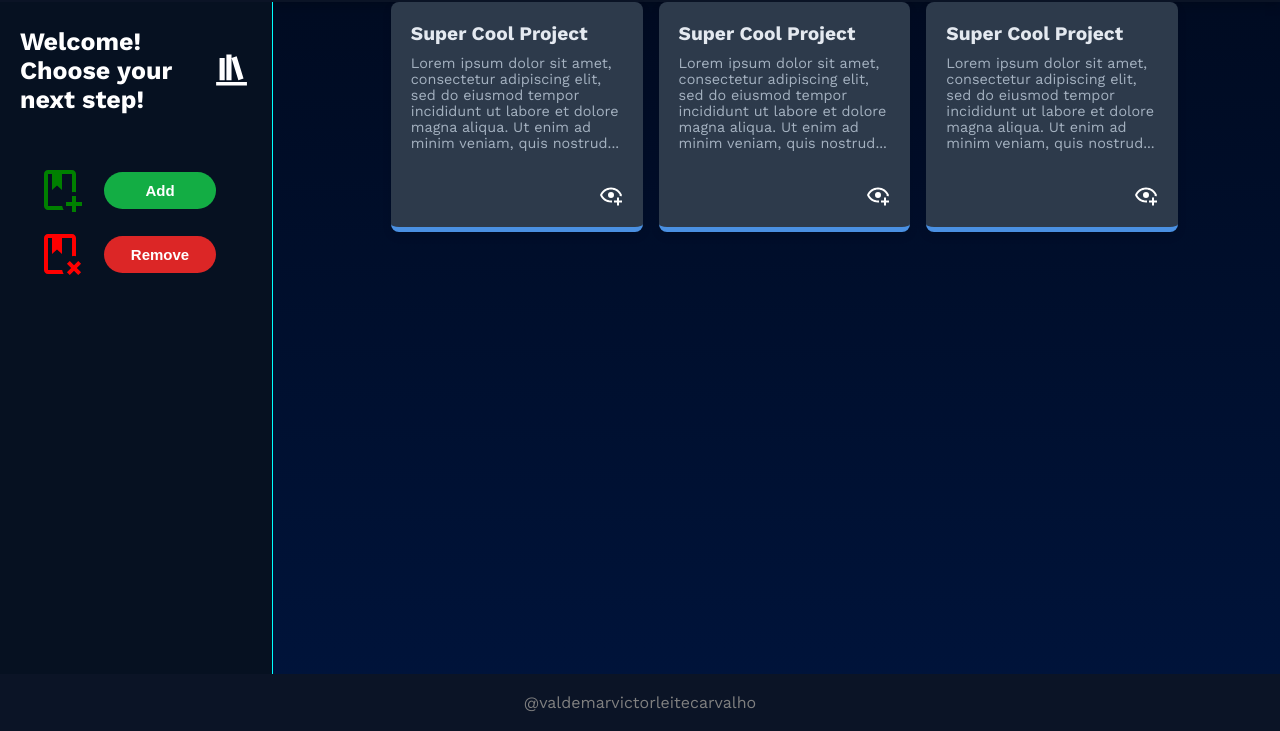
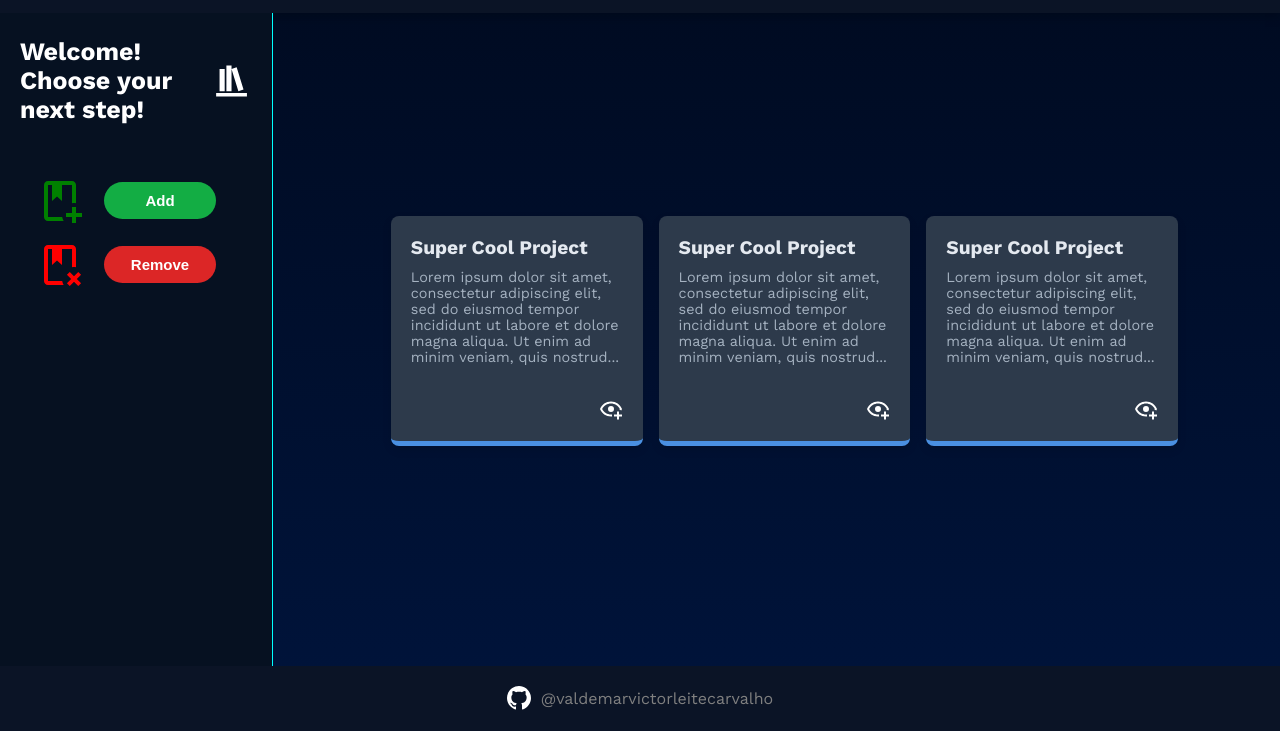
Before and after one commit to valdemarvictorleitecarvalho/MyBookList, a plain HTML site: page src/index.html in a window 1280 px wide. Shown: the part 69-800 px from the top of the page. Drawn offline with nearby package versions, Linux system fonts and the light colour scheme.

Commit message:
Add Github Logo

```diff
--- a/src/index.html
+++ b/src/index.html
@@ -80,6 +80,9 @@
 
 
         <footer class="footer">
+            <svg xmlns="http://www.w3.org/2000/svg" width="24" height="24" viewBox="0 0 24 24" fill="white">
+                <path d="M12 0c-6.626 0-12 5.373-12 12 0 5.302 3.438 9.8 8.207 11.387.599.111.793-.261.793-.577v-2.234c-3.338.726-4.033-1.416-4.033-1.416-.546-1.387-1.333-1.756-1.333-1.756-1.089-.745.083-.729.083-.729 1.205.084 1.839 1.237 1.839 1.237 1.07 1.834 2.807 1.304 3.492.997.107-.775.418-1.305.762-1.604-2.665-.305-5.467-1.334-5.467-5.931 0-1.311.469-2.381 1.236-3.221-.124-.303-.535-1.524.117-3.176 0 0 1.008-.322 3.301 1.23.957-.266 1.983-.399 3.003-.404 1.02.005 2.047.138 3.006.404 2.291-1.552 3.297-1.23 3.297-1.23.653 1.653.242 2.874.118 3.176.77.84 1.235 1.911 1.235 3.221 0 4.609-2.807 5.624-5.479 5.921.43.372.823 1.102.823 2.222v3.293c0 .319.192.694.801.576 4.765-1.589 8.199-6.086 8.199-11.386 0-6.627-5.373-12-12-12z"/>
+            </svg>
             <p>@valdemarvictorleitecarvalho</p>
         </footer>
     </div>
--- a/src/style.css
+++ b/src/style.css
@@ -124,6 +124,12 @@ body {
     height: 3rem;
 }
 
+.main-content {
+    display: flex;
+    grid-column: 2 / 3;
+    grid-row: 2 / 4;
+}
+
 .books-display {
     display: flex;
     justify-content: center;
@@ -131,17 +137,6 @@ body {
     grid-column: 2 / 3;
     grid-row: 2 / 4;
 }
-
-.footer {
-    display: flex;
-    grid-column: 1 / 3;
-    grid-row: 4 / 5;
-    background-color: #0B1426;
-    color: gray;
-    justify-content: center;
-    align-items: center;
-}
-
 
 .card {
     border-radius: 8px;
@@ -186,3 +181,14 @@ body {
     height: 24px;
     cursor: pointer;
 }
+
+.footer {
+    display: flex;
+    grid-column: 1 / 3;
+    grid-row: 4 / 5;
+    background-color: #0B1426;
+    color: gray;
+    justify-content: center;
+    align-items: center;
+    gap: 10px;
+}
```
